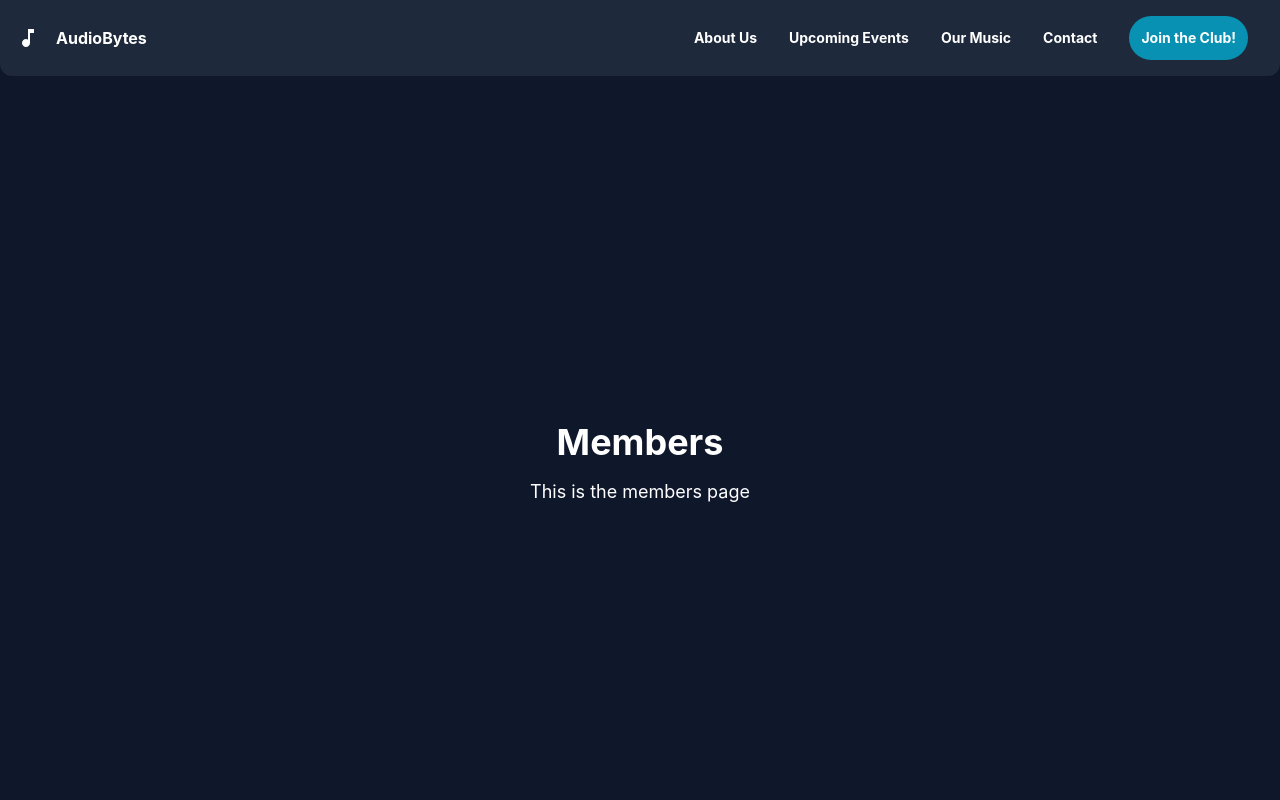
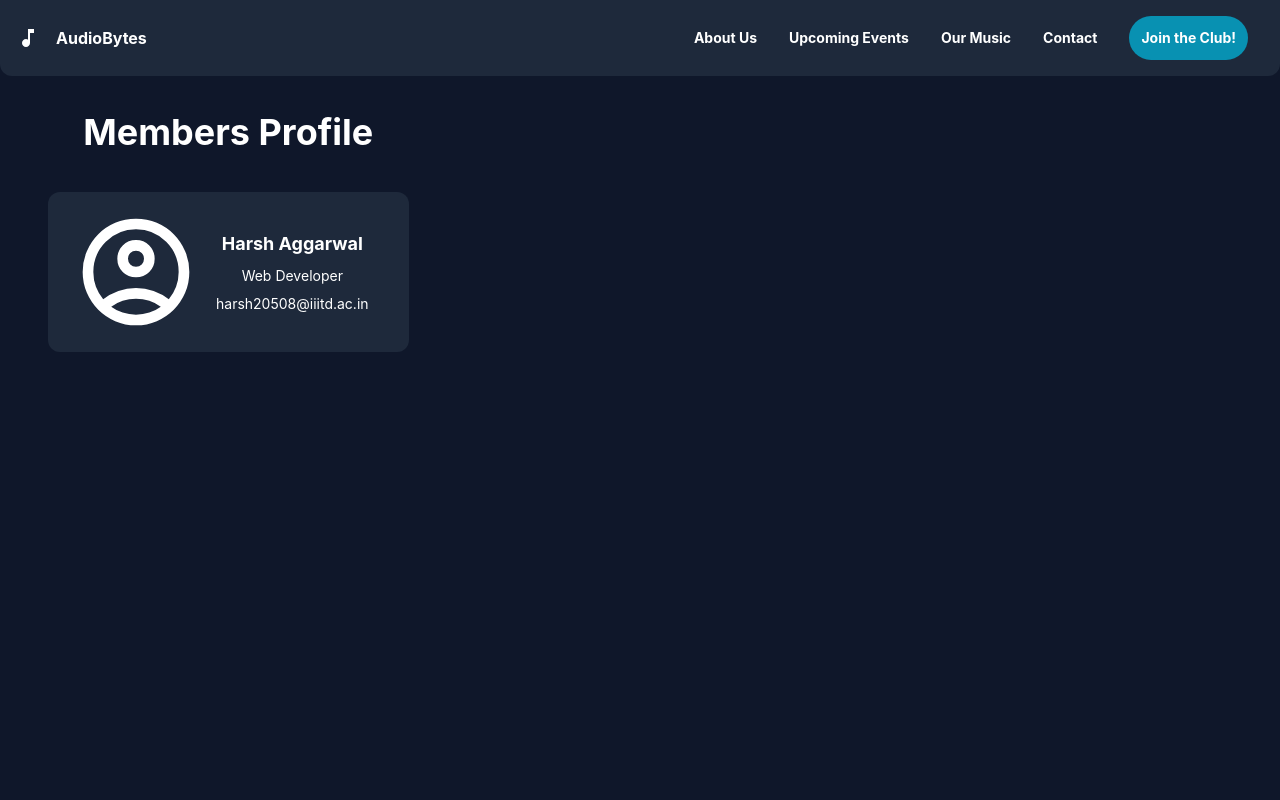
Before and after one commit to Audiobytes-IIITD/website, a React (Create React App) app: page / in a window 1280 px wide. Shown: the top 800 px of the page. Built offline with nearby package versions, Linux system fonts and the light colour scheme.

Commit message:
Done Members Page

```diff
--- /dev/null
+++ b/src/components/MemberCard.js
@@ -0,0 +1,16 @@
+import React from "react";
+
+const MemberCard = ({ name, role, email, image }) => {
+    return (
+        <div className="flex items-center gap-4 bg-slate-800 pl-6 pr-10 pt-4 pb-4 rounded-xl">
+            <img src={image} alt="member" className="w-32 h-32 rounded-full" />
+            <div className="flex flex-col gap-2">
+                <h1 className="text-white text-lg font-bold">{name}</h1>
+                <p className="text-white text-sm">{role}</p>
+                <p className="text-white text-sm">{email}</p>
+            </div>
+        </div>
+    );
+};
+
+export default MemberCard;
--- a/src/components/NavBar.js
+++ b/src/components/NavBar.js
@@ -19,7 +19,7 @@ function NavBar() {
             <div className="lg:hidden md:hidden">
                 {/* Content for small screens */}
                 <button className="text-white text-sm font-bold bg-cyan-600 rounded-full p-3" onClick={() => {setShowMenu(!showMenu); console.log("Hello")}}>Menu</button>
-                <div className={` flex flex-col fixed top-0 left-0 w-full h-full items-center justify-center bg-slate-800 z-50 ${showMenu ? "block" : "hidden"}`}>
+                <div className={` opacity-95 flex flex-col fixed top-0 left-0 w-full h-full items-center justify-center bg-slate-800 z-50 ${showMenu ? "block" : "hidden"}`}>
                     <img src="images/close.png" alt="close_menu" className="mt-2 hover:cursor-pointer w-6 h-6 content-between" onClick={() => setShowMenu(false)}/>
                     <div className="flex flex-col items-center justify-center h-full gap-5 p-2">
                         <a href="/" className="text-white text-sm font-bold">About Us</a>
--- a/src/pages/Members.js
+++ b/src/pages/Members.js
@@ -1,11 +1,12 @@
 import React from "react";
+import MemberCard from "../components/MemberCard";
 
-const Members = () => {
+function Members() {
     return (
-        <div className="bg-slate-900">
-            <div className="flex flex-col items-center justify-center h-screen">
-                <h1 className="text-white text-4xl font-bold">Members</h1>
-                <p className="text-white text-lg mt-4">This is the members page</p>
+        <div className="bg-slate-900 pt-8">
+            <div className="flex flex-col h-screen gap-10 lg:w-[fit-content] lg:ml-8 p-4 md:w-[fit-content] md:ml-8">
+                <h1 className="text-white text-4xl font-bold">Members Profile</h1>
+                <MemberCard name="Harsh Aggarwal" role="Web Developer" email="harsh20508@iiitd.ac.in" image="images/profile.svg" />
             </div>
         </div>
     );
--- a/src/pages/join.css
+++ b/src/pages/join.css
@@ -5,7 +5,6 @@
     flex-direction: column;
     align-items: center;
     padding-top: 0px;
-    height: 100%;
 }
 
 .card {
```
Also changed, not shown: public/images/profile.svg (added).
